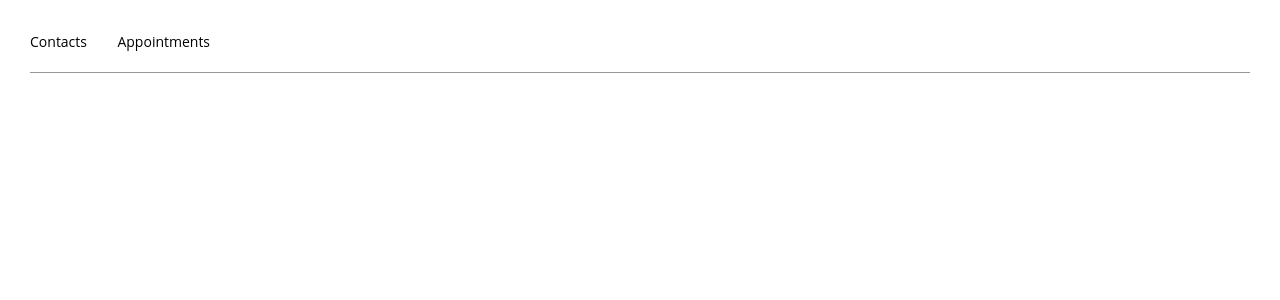
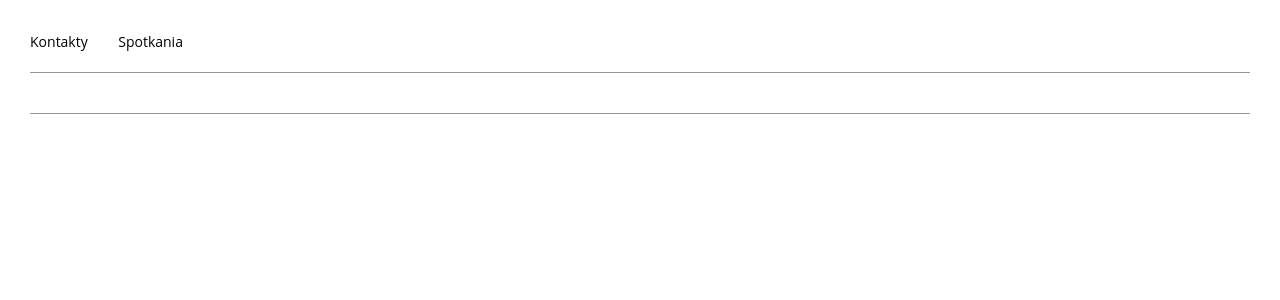
Before and after one commit to kkedzierski/ezaplanuj, a React (Create React App) app: page / in a window 1280 px wide. Shown: the top 300 px of the page. Built offline with nearby package versions, Linux system fonts and the light colour scheme.

Commit message:
Create app component, navigation tests

```diff
--- /dev/null
+++ b/Utils/index.js
@@ -0,0 +1,4 @@
+export const findByTestAtr = (component, attr) => {
+    const wrapper = component.find(`[data-test='${attr}' ]`);
+    return wrapper;
+}
--- a/package.json
+++ b/package.json
@@ -6,6 +6,7 @@
     "@testing-library/jest-dom": "^5.11.4",
     "@testing-library/react": "^11.1.0",
     "@testing-library/user-event": "^12.1.10",
+    "node-sass": "^6.0.0",
     "react": "^17.0.2",
     "react-dom": "^17.0.2",
     "react-router-dom": "^5.2.0",
@@ -35,5 +36,9 @@
       "last 1 firefox version",
       "last 1 safari version"
     ]
+  },
+  "devDependencies": {
+    "enzyme": "^3.11.0",
+    "enzyme-adapter-react-16": "^1.15.6"
   }
 }
--- a/src/App.js
+++ b/src/App.js
@@ -24,12 +24,14 @@ function App() {
     <>
       <nav>
       <BrowserRouter>
-          <NavLink to={ROUTES.CONTACTS} activeClassName="active">
-            Contacts
-          </NavLink>
-          <NavLink to={ROUTES.APPOINTMENTS} activeClassName="active">
-            Appointments
-          </NavLink>
+          <nav id="main-navigation">
+            <NavLink to={ROUTES.CONTACTS} activeClassName="active">
+              Kontakty
+            </NavLink>
+            <NavLink to={ROUTES.APPOINTMENTS} activeClassName="active">
+              Spotkania
+            </NavLink>
+          </nav>
         </BrowserRouter>
       </nav>
       <main>
--- a/src/containers/appointmentsPage/AppointmentsPage.js
+++ b/src/containers/appointmentsPage/AppointmentsPage.js
@@ -17,11 +17,11 @@ export const AppointmentsPage = () => {
   return (
     <div>
       <section>
-        <h2>Add Appointment</h2>
+        <h2>Dodaj spotkanie</h2>
       </section>
       <hr />
       <section>
-        <h2>Appointments</h2>
+        <h2>Spotkania</h2>
       </section>
     </div>
   );
--- a/src/containers/contactsPage/ContactsPage.js
+++ b/src/containers/contactsPage/ContactsPage.js
@@ -22,11 +22,11 @@ export const ContactsPage = () => {
   return (
     <div>
       <section>
-        <h2>Add Contact</h2>
+        <h2>Dodaj kontakt</h2>
       </section>
       <hr />
       <section>
-        <h2>Contacts</h2>
+        <h2>Kontakty</h2>
       </section>
     </div>
   );
```
Also changed, not shown: src/setupTests.js (+8 -1 lines), 2 other files (tests, documents, lock files or other folders).
